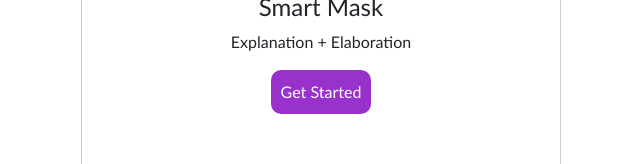
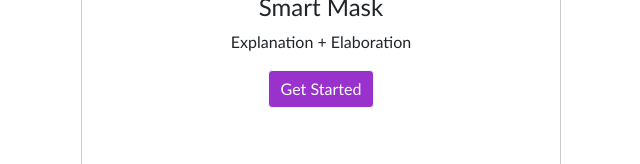
Before and after one commit to musaflacko/assignment-3, a plain HTML site: page index.html in a window 1280 px wide. Shown: the part 242-406 px from the top of the page, without its empty margins (319-959 px from the left). Drawn offline with nearby package versions, Linux system fonts and the light colour scheme.

Commit message:
Change Button

```diff
--- a/index.css
+++ b/index.css
@@ -58,13 +58,11 @@ h2 {
     font-size: 1.5rem;
 }
 
-.button {
-    display: inline-block;
-    padding: 10px;
-    border-radius: 10px;
-    background-color: #9932CC;
-    font-size: 1.0em;
+.btn, btn-light{
+    background-color: #9932cc;
+    color: white;
 }
+
 
 *{
     padding: 0;
--- a/index.html
+++ b/index.html
@@ -21,9 +21,7 @@
           <br>
           <h2>Smart Mask</h2>
           <p>Explanation + Elaboration</p>
-          <div class="button">
-              <a style="color: white;" href="https://musaflacko.github.io/assignment-3/Home%20Page/home.html">Get Started</a>
-          </div>
+          <a href="https://musaflacko.github.io/assignment-3/Home%20Page/home.html" class="btn btn-light">Get Started</a>
       </div>
     </section>
 
```
